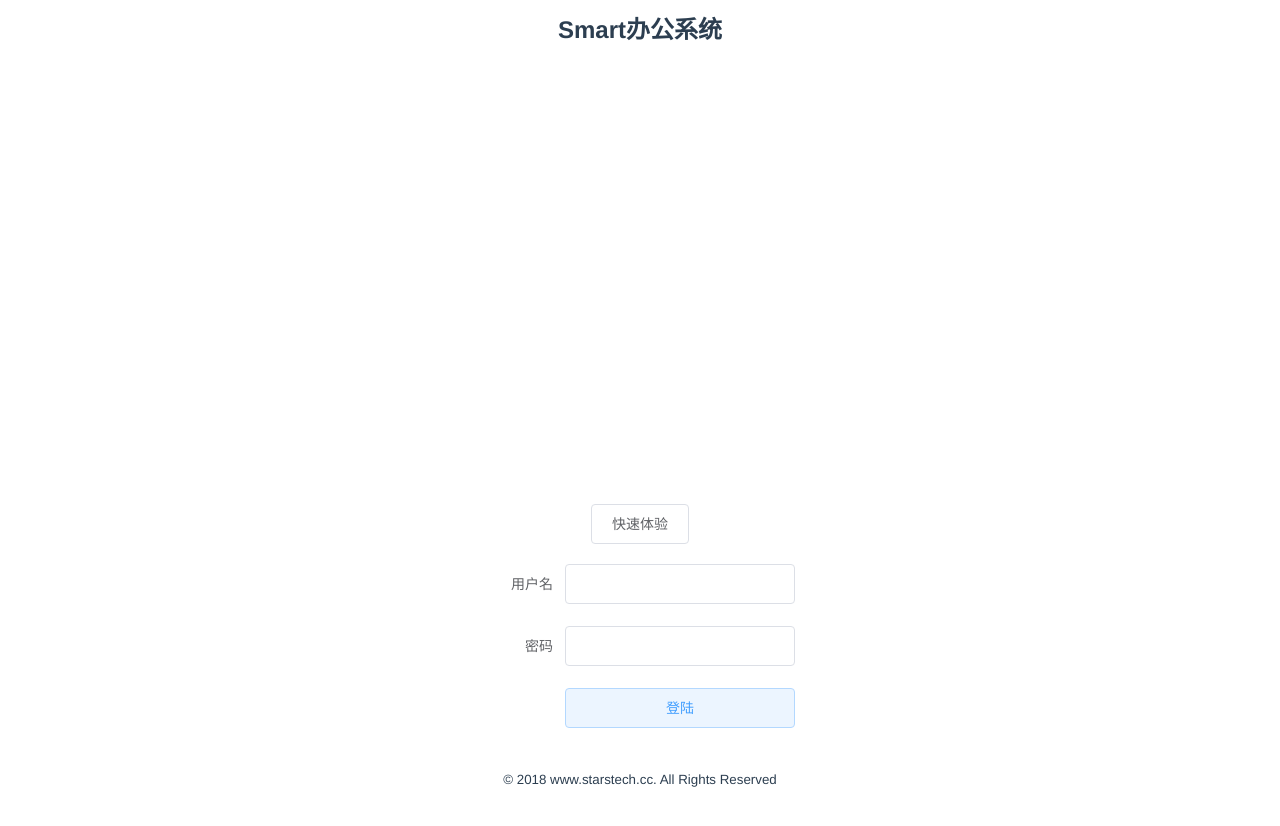
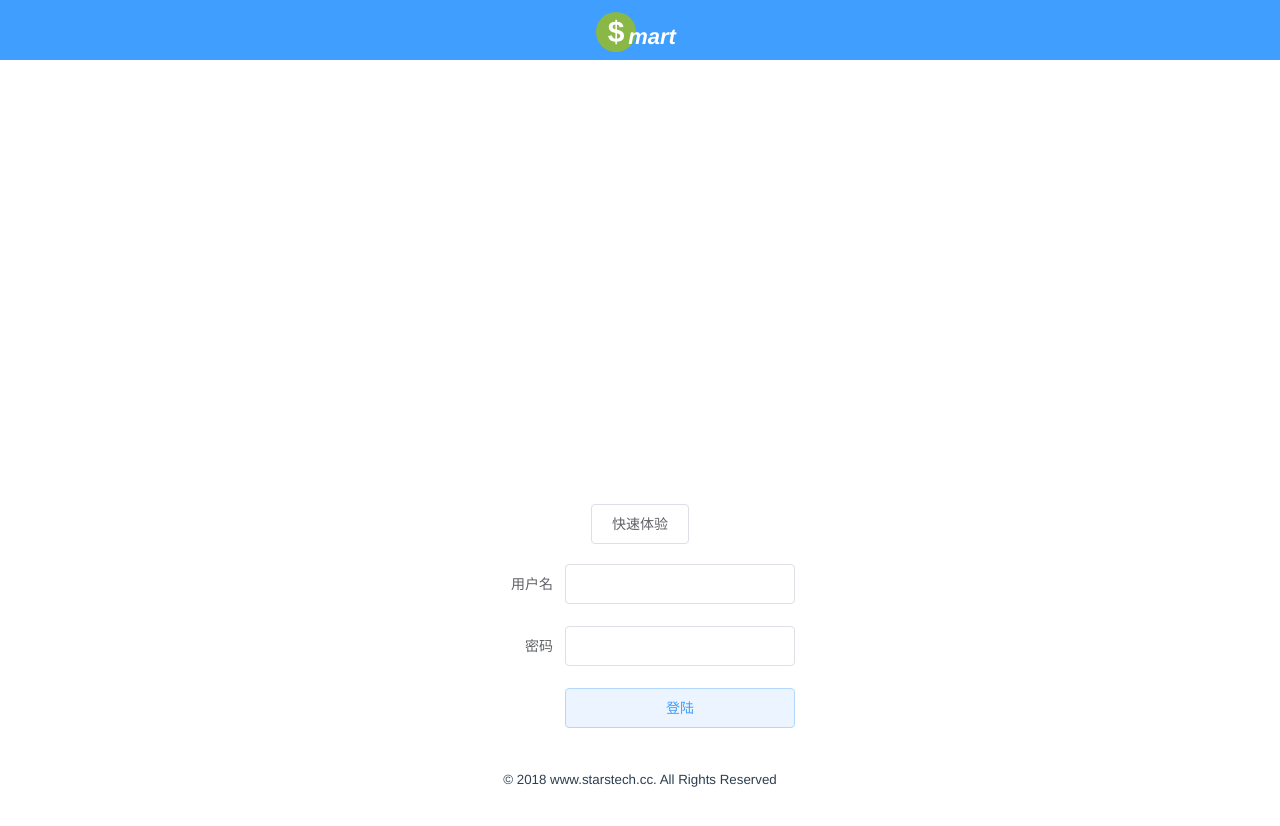
Before and after one commit to zhijunzhou/smart, a Vue app: page /#/ in a window 1280 px wide. Shown: the top 826 px of the page. Built offline with nearby package versions, Linux system fonts and the light colour scheme; no server answers.

Commit message:
logo 调整

```diff
--- a/src/App.vue
+++ b/src/App.vue
@@ -101,4 +101,27 @@ a {
 .el-popover {
   max-width: 450px;
 }
+
+.header-logo {
+	display: inline-block;
+	vertical-align: middle;
+	color: #fff;
+	height: 40px;
+	width: 40px;
+	font-weight: 800;
+	line-height: 40px;
+	text-align: center;
+	font-size: 30px;
+	border-radius: 50%;
+	background: #89b846;
+}
+.logo-txt {
+	color: #fff;
+  position: relative;
+  top: 6px;
+  left: -8px;
+	font-size: 24px;
+	font-style: italic;
+	font-weight: 600;
+}
 </style>
--- a/src/views/Login.vue
+++ b/src/views/Login.vue
@@ -1,6 +1,6 @@
 <template>
   <el-container>
-    <el-header><h1 class="project-title text-center">{{$store.state.projectTitle}}</h1></el-header>
+    <el-header class="login-header"><h1 class="project-title text-center"><span class="header-logo">$</span><span class="logo-txt">mart</span></h1></el-header>
     <el-main>
       <el-row>
         <el-col :span="8" :offset="8">
@@ -208,4 +208,8 @@ export default {
 .longbtn {
   width: 100%;
 }
+
+.login-header {
+  background-color: #409EFF;
+}
 </style>
```
